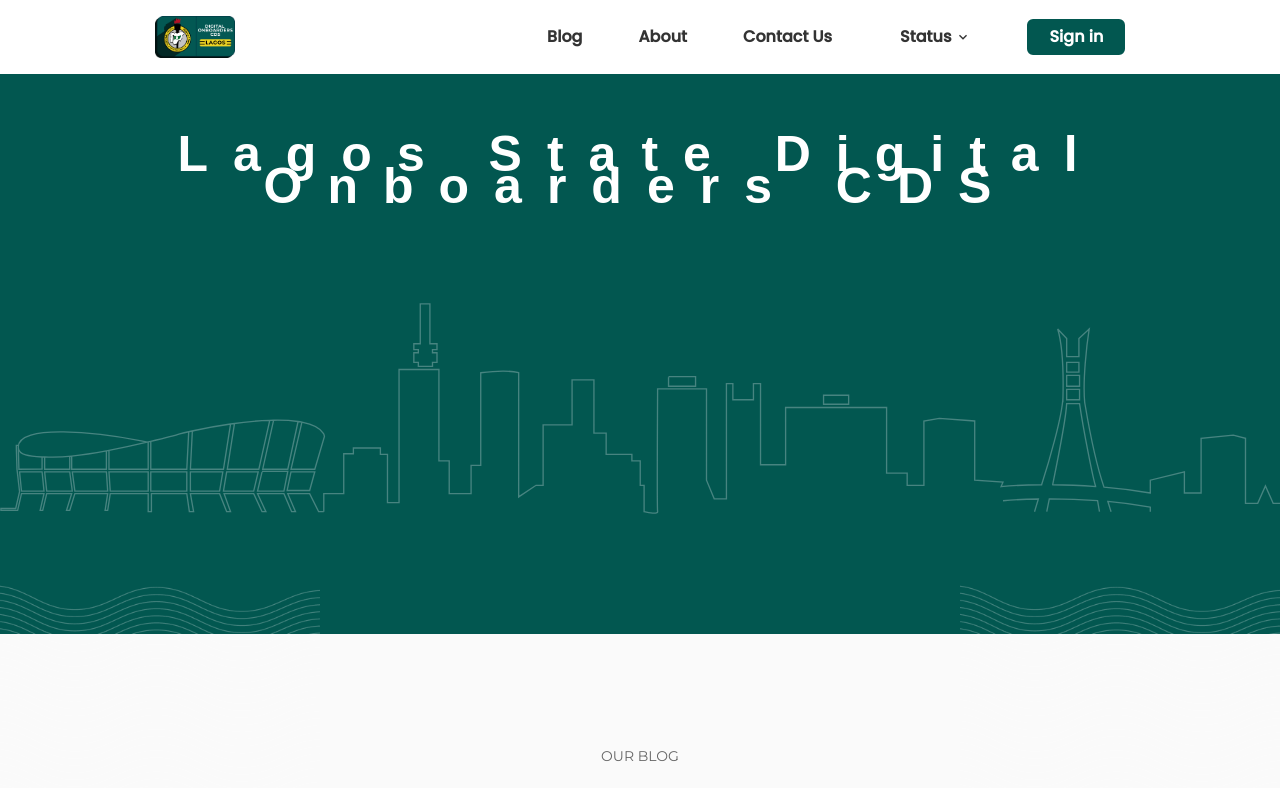
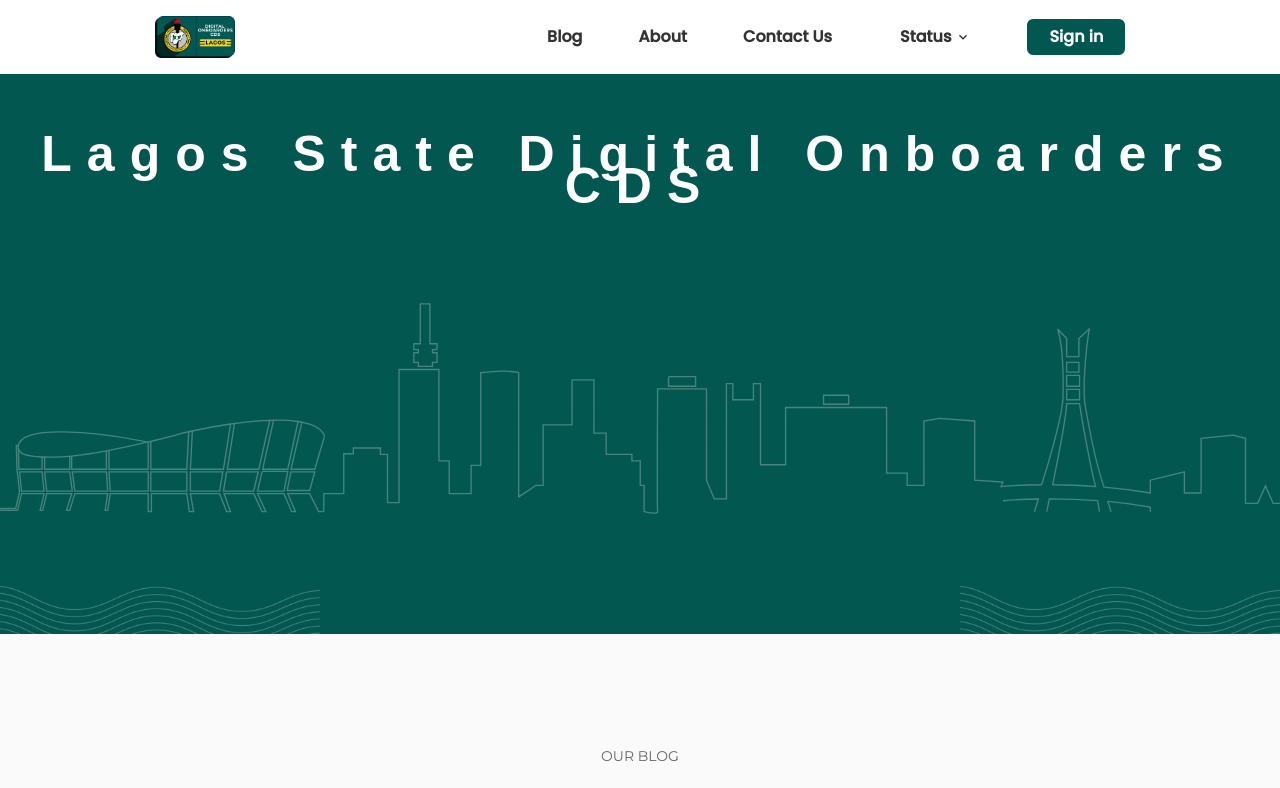
Before and after one commit to phyrunez/Dodeel_Blog_App-Client, a React (Create React App) app: page / in a window 1280 px wide. Shown: the top 788 px of the page. Built offline with nearby package versions, Linux system fonts and the light colour scheme; no server answers.

Commit message:
made changes

```diff
--- a/src/pages/home/HomePage.jsx
+++ b/src/pages/home/HomePage.jsx
@@ -8,7 +8,7 @@
   return (
     <MainLayout>
         <div className=' xl:w-screen lg:h-[50vh] md:h-[40vh] h-[30vh] xl:h-[70vh] bg-[#025750] relative w-full xl:mx-0 mb-[10vh] lg:mb-[10vh] md:mb-[10vh] flex items-center justify-center'>
-          <h2 className='text-white font-bold xl:font-bold leading-[31.99px] text-center mt-[4rem] absolute top-0 font-anton tracking-[0.5em] text-[20px] lg:text-[57px] md:text-[40px] xl:text-[50px]'>Lagos State Digital Onboarders CDS</h2>
+          <h2 className='text-white font-bold xl:font-bold leading-[31.99px] text-center mt-[4rem] absolute top-0 font-anton tracking-[0.3em] text-[20px] lg:text-[57px] md:text-[40px] xl:text-[50px]'>Lagos State Digital Onboarders CDS</h2>
           <img src = {images.Group1} alt="svg" className = "absolute bottom-[5vh] xl:bottom-[15vh]" />
           <img src={images.Vector} alt="vector" className = "hidden xl:block absolute rotate-180 right-0 bottom-[-25vh] w-[25%]"/>
           <img src={images.Vector} alt="vector" className = "hidden xl:block absolute rotate-180 left-0 bottom-[-25vh] w-[25%]" />
--- a/src/pages/postDetail/PostDetailPage.jsx
+++ b/src/pages/postDetail/PostDetailPage.jsx
@@ -71,7 +71,7 @@
             setBreadCrumbsData([
                 { name: 'Home', link: '/' },
                 { name: 'Blog', link: '/blog' },
-                { name: `${data.title}`, link: `https://dodeel-blog-app-client.vercel.app/blog/${data.slug}` }
+                { name: `${data.title}`, link: `https://lagos-digital-onboarders-blog-app-clientt.vercel.app/blog/${data.slug}` }
             ])
         }
 
@@ -163,7 +163,7 @@
                                     alt="instagram" onClick={() => handleLike(data)} /><span className="text-[#025750]">{isPending ? "Thanks for stopping by..." : postLikes[data?.slug] || data?.likes}</span>
                                     {/* <img className="cursor-pointer h-4 w-4" src={images.Union} alt="twitter" /> */}
 
-                                    <img className="cursor-pointer h-4 w-4 mb-1" src={images.Polygon} onClick={() => setProfileDropdown(!profileDropdown)} alt="youtube" /><span className={`${profileDropdown ? 'block' : 'hidden' }`}><SocialShareButtons url={`https://dodeel-blog-app-client.vercel.app/blog/${data.slug}`} title={data.title} /></span>
+                                    <img className="cursor-pointer h-4 w-4 mb-1" src={images.Polygon} onClick={() => setProfileDropdown(!profileDropdown)} alt="youtube" /><span className={`${profileDropdown ? 'block' : 'hidden' }`}><SocialShareButtons url={`https://lagos-digital-onboarders-blog-app-clientt.vercel.app/blog/${data.slug}`} title={data.title} /></span>
                                     {/* <img className="cursor-pointer h-4 w-4" src={images.Rectangle} alt="linkedin" /> */}
                                 </div>
                             </div>
```
